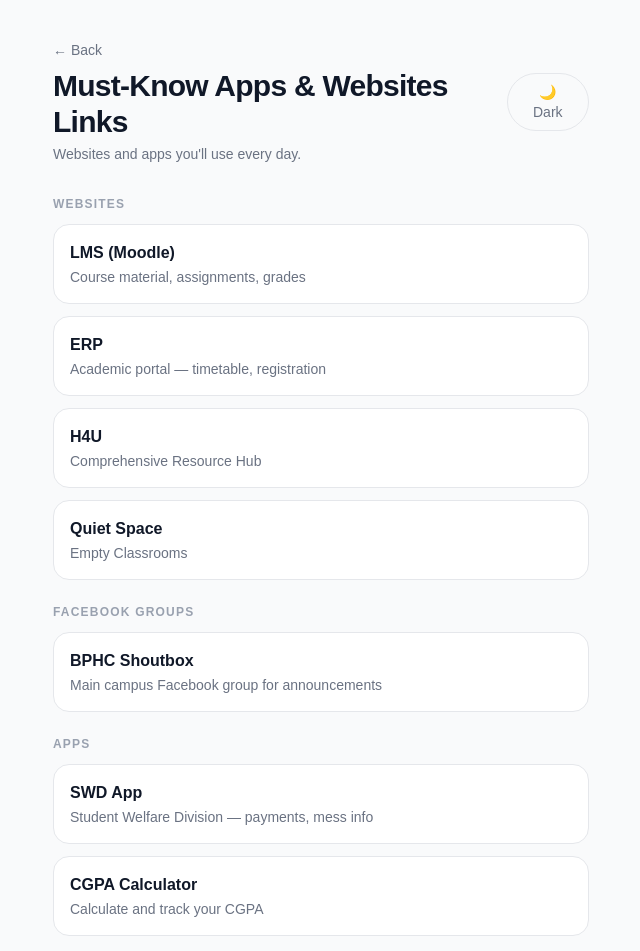
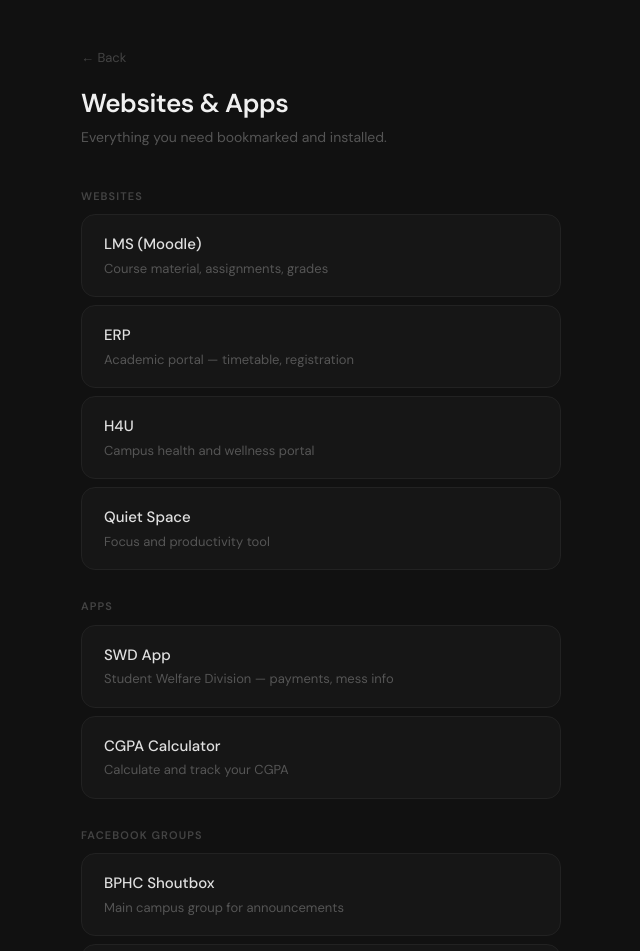
Before and after one commit to anantagarwal0156H/onebphc, a Next.js app: page /freshers/links in a window 1280 px wide. Shown: the top 951 px of the page, without its empty margins (319-959 px from the left). Built offline with nearby package versions, Linux system fonts and the light colour scheme.

Commit message:
themechangelinks

```diff
--- a/app/freshers/links/page.js
+++ b/app/freshers/links/page.js
@@ -1,18 +1,11 @@
 'use client';
-import { useState } from 'react';
-import { useTheme } from '../../context/Themecontext.js';
 
 export default function Links() {
-const { dark, toggleDark } = useTheme();
   const websites = [
     { name: 'LMS (Moodle)', desc: 'Course material, assignments, grades', url: 'https://lms.erp.bits-pilani.ac.in/moodle/' },
     { name: 'ERP', desc: 'Academic portal — timetable, registration', url: 'https://erp.bits-pilani.ac.in/' },
-    { name: 'H4U', desc: 'Comprehensive Resource Hub', url: 'https://h4u.app' },
-    { name: 'Quiet Space', desc: 'Empty Classrooms', url: 'https://quietspace-mu.vercel.app/' },
-  ];
-
-  const facebook = [
-    { name: 'BPHC Shoutbox', desc: 'Main campus Facebook group for announcements', url: 'https://www.facebook.com/groups/bphcshoutbox' },
+    { name: 'H4U', desc: 'Campus health and wellness portal', url: 'https://h4u.app' },
+    { name: 'Quiet Space', desc: 'Focus and productivity tool', url: 'https://quietspace-mu.vercel.app/' },
   ];
 
   const apps = [
@@ -20,42 +13,88 @@ const { dark, toggleDark } = useTheme();
     { name: 'CGPA Calculator', desc: 'Calculate and track your CGPA', url: 'https://play.google.com/store/apps/details?id=com.srijen.cgpa_calculator' },
   ];
 
-  const bg = dark ? 'bg-gray-950 text-white' : 'bg-gray-50 text-gray-900';
-  const descColor = dark ? 'text-gray-400' : 'text-gray-500';
-  const borderColor = dark ? 'border-gray-700' : 'border-gray-200';
-  const cardBg = dark ? 'bg-gray-800' : 'bg-white';
-  const sectionColor = dark ? 'text-gray-400' : 'text-gray-400';
-
-  const LinkCard = ({ item }) => (
-    <a href={item.url} target="_blank" rel="noopener noreferrer" className={`block w-full rounded-2xl p-4 mb-3 border transition active:scale-95 ${cardBg} ${borderColor}`}>
-      <div className="font-semibold">{item.name}</div>
-      <div className={`text-sm mt-0.5 ${descColor}`}>{item.desc}</div>
-    </a>
-  );
+  const facebook = [
+    { name: 'BPHC Shoutbox', desc: 'Main campus group for announcements', url: 'https://www.facebook.com/groups/bphcshoutbox' },
+    { name: 'BPHC Sh*t Posting', desc: 'Campus memes and fun', url: 'https://www.facebook.com/share/g/1beutaNggj/' },
+    { name: 'Lost and Found', desc: 'Lost something? Check here', url: 'https://www.facebook.com/share/g/1AdDyyFhmU/' },
+    { name: 'Buy and Sell', desc: 'Campus marketplace', url: 'https://www.facebook.com/share/g/1DSpvDov1r/' },
+    { name: 'VMC — Vendor Mess Council', desc: 'Vendor mess updates and info', url: 'https://www.facebook.com/share/g/1FkVBkkbYT/' },
+    { name: 'SMC — Student Mess Council', desc: 'Student mess updates and info', url: 'https://www.facebook.com/share/g/18VwycrmxF/' },
+    { name: 'BPHC Free Expression', desc: 'Open expression group', url: 'https://www.facebook.com/share/g/18A5ZBbh8K/' },
+  ];
 
   return (
-    <main className={`min-h-screen transition-colors duration-300 ${bg}`}>
-      <div className="max-w-xl mx-auto px-5 py-10">
-        <div className="flex items-center justify-between mb-8">
-          <div>
-            <a href="/freshers" className={`text-sm mb-2 block ${descColor}`}>← Back</a>
-            <h1 className="text-3xl font-bold tracking-tight">Must-Know Apps & Websites Links</h1>
-            <p className={`text-sm mt-1 ${descColor}`}>Websites and apps you'll use every day.</p>
-          </div>
-          <button onClick={() => setDark(!dark)} className={`text-sm px-4 py-2 rounded-full border transition ${borderColor} ${descColor}`}>{dark ? '☀️ Light' : '🌙 Dark'}</button>
+    <>
+      <style>{`
+        @import url('https://fonts.googleapis.com/css2?family=DM+Sans:wght@300;400;500;600&display=swap');
+        * { box-sizing: border-box; margin: 0; padding: 0; }
+        body { background: #111; font-family: 'DM Sans', sans-serif; }
+        .card {
+          display: block;
+          width: 100%;
+          padding: 18px 22px;
+          border-radius: 14px;
+          border: 1px solid #222;
+          background: #161616;
+          text-decoration: none;
+          opacity: 0;
+          transform: translateY(12px);
+          animation: fadeUp 0.3s ease forwards;
+          transition: border-color 0.2s ease, background 0.2s ease, transform 0.2s ease;
+        }
+        .card:hover { border-color: #333; background: #1c1c1c; transform: translateY(-1px); }
+        .card:active { transform: translateY(0px); }
+        @keyframes fadeUp { to { opacity: 1; transform: translateY(0); } }
+        .section-label {
+          font-size: 11px;
+          font-weight: 600;
+          letter-spacing: 0.1em;
+          text-transform: uppercase;
+          color: #444;
+          margin-bottom: 10px;
+          margin-top: 28px;
+        }
+      `}</style>
+
+      <main style={{ minHeight: '100vh', color: '#e8e8e8', maxWidth: '520px', margin: '0 auto', padding: '48px 20px' }}>
+
+        <div style={{ marginBottom: '40px', opacity: 0, animation: 'fadeUp 0.3s ease forwards' }}>
+          <a href="/freshers" style={{ fontSize: '13px', color: '#444', textDecoration: 'none', display: 'block', marginBottom: '16px' }}>← Back</a>
+          <h1 style={{ fontSize: '26px', fontWeight: '600', color: '#f0f0f0', letterSpacing: '-0.5px' }}>Websites & Apps</h1>
+          <p style={{ fontSize: '14px', color: '#555', marginTop: '4px' }}>Everything you need bookmarked and installed.</p>
         </div>
 
-        <p className={`text-xs font-semibold uppercase tracking-widest mb-3 ${sectionColor}`}>Websites</p>
-        {websites.map((item) => <LinkCard key={item.name} item={item} />)}
+        <p className="section-label">Websites</p>
+        <div style={{ display: 'flex', flexDirection: 'column', gap: '8px' }}>
+          {websites.map((item, i) => (
+            <a key={item.name} href={item.url} target="_blank" rel="noopener noreferrer" className="card" style={{ animationDelay: `${i * 0.06}s` }}>
+              <div style={{ fontSize: '15px', fontWeight: '500', color: '#e0e0e0' }}>{item.name}</div>
+              <div style={{ fontSize: '13px', color: '#555', marginTop: '3px' }}>{item.desc}</div>
+            </a>
+          ))}
+        </div>
 
-        <p className={`text-xs font-semibold uppercase tracking-widest mb-3 mt-6 ${sectionColor}`}>Facebook Groups</p>
-        {facebook.map((item) => <LinkCard key={item.name} item={item} />)}
+        <p className="section-label">Apps</p>
+        <div style={{ display: 'flex', flexDirection: 'column', gap: '8px' }}>
+          {apps.map((item, i) => (
+            <a key={item.name} href={item.url} target="_blank" rel="noopener noreferrer" className="card" style={{ animationDelay: `${i * 0.06}s` }}>
+              <div style={{ fontSize: '15px', fontWeight: '500', color: '#e0e0e0' }}>{item.name}</div>
+              <div style={{ fontSize: '13px', color: '#555', marginTop: '3px' }}>{item.desc}</div>
+            </a>
+          ))}
+        </div>
 
-        <p className={`text-xs font-semibold uppercase tracking-widest mb-3 mt-6 ${sectionColor}`}>Apps</p>
-        {apps.map((item) => <LinkCard key={item.name} item={item} />)}
+        <p className="section-label">Facebook Groups</p>
+        <div style={{ display: 'flex', flexDirection: 'column', gap: '8px' }}>
+          {facebook.map((item, i) => (
+            <a key={item.name} href={item.url} target="_blank" rel="noopener noreferrer" className="card" style={{ animationDelay: `${i * 0.06}s` }}>
+              <div style={{ fontSize: '15px', fontWeight: '500', color: '#e0e0e0' }}>{item.name}</div>
+              <div style={{ fontSize: '13px', color: '#555', marginTop: '3px' }}>{item.desc}</div>
+            </a>
+          ))}
+        </div>
 
-        <p className={`text-center text-xs mt-10 ${descColor}`}>OneBPHC — made with love for BPHC</p>
-      </div>
-    </main>
+      </main>
+    </>
   );
 }
```
